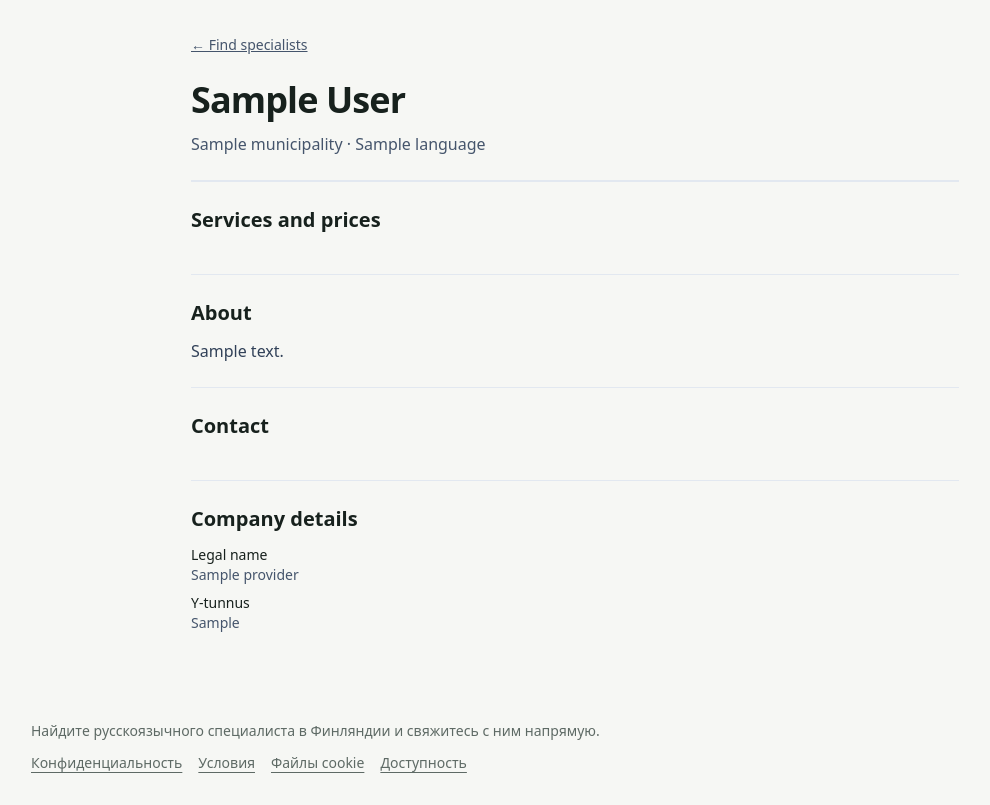
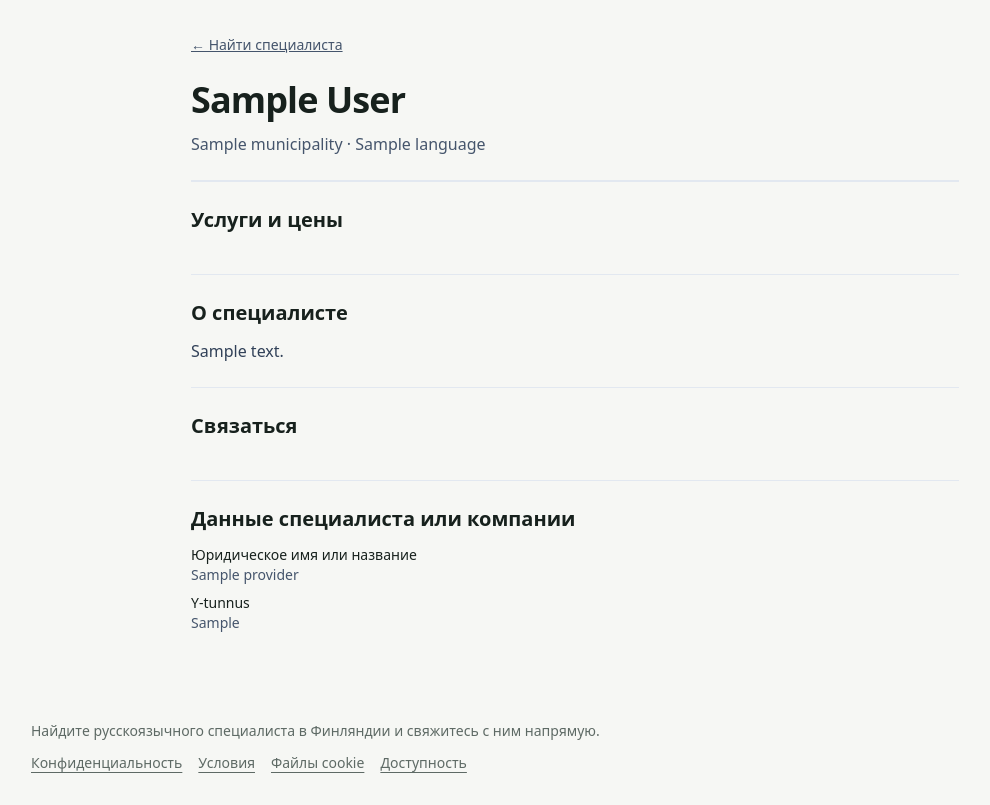
Before and after one commit to StrayForest/palvelut, a Django app: template templates/discovery/provider_profile.html in a window 1280 px wide. Shown: the part 77-882 px from the top of the page, without its empty margins (65-1055 px from the left). Run offline with Django 5.2, Linux system fonts and the light colour scheme; the template is opened without the code that fills it: most values are stand-ins (such as "Sample title", 1, 10 or a date in 2020); style sheets or scripts are compiled from the project's sources; parts of the project's set-up code (start-up, migrations or seed data) failed here and were passed over; some libraries are stand-ins or nearby versions.

Commit message:
P6: translate public provider profile to Russian

```diff
--- a/templates/discovery/provider_profile.html
+++ b/templates/discovery/provider_profile.html
@@ -1,35 +1,35 @@
 {% extends "base.html" %}
-{% load i18n verification_tags %}
+{% load verification_tags %}
 {% block title %}{{ document.document.display_name|default:document.provider.display_name }} · Finrix Palvelut{% endblock %}
 {% block content %}
 {% with provider=document.provider %}
 <article class="mx-auto max-w-3xl" data-analytics-provider="{{ provider.id }}">
-  <a class="text-sm text-slate-600 underline" href="{% url 'localized-home' locale=locale %}">← {% translate "Find specialists" %}</a>
+  <a class="text-sm text-slate-600 underline" href="{% url 'localized-home' locale='ru' %}">← Найти специалиста</a>
   <header class="mt-6 border-b border-slate-200 pb-6">
-    <p class="text-sm font-medium uppercase tracking-wide text-slate-500">{% for service in provider.services.all %}{% if service.is_active %}{{ service.category.name }}{% endif %}{% endfor %}</p>
+    <p class="text-sm font-medium uppercase tracking-wide text-slate-500">{% for service in provider.services.all %}{% if service.is_active %}{{ service.title|default:service.category.name }}{% endif %}{% endfor %}</p>
     <h1 class="mt-2 text-4xl font-bold tracking-tight">{{ document.document.display_name|default:provider.display_name }}</h1>
-    <p class="mt-3 text-slate-600">{% for area in provider.service_areas.all %}{{ area.municipality.name }}{% if not forloop.last %}, {% endif %}{% endfor %} · {% for language in provider.languages.all %}{{ language.language.name }}{% if not forloop.last %}, {% endif %}{% endfor %}</p>
+    <p class="mt-3 text-slate-600">{% for area in provider.service_areas.all %}{{ area.municipality.name }}{% if not forloop.last %}, {% endif %}{% endfor %} · {% for language in provider.languages.all %}{% if language.language.code == 'ru' %}русский{% elif language.language.code == 'fi' %}финский{% elif language.language.code == 'en' %}английский{% else %}{{ language.language.name }}{% endif %}{% if not forloop.last %}, {% endif %}{% endfor %}</p>
   </header>
 
   {% verification_facts provider as facts %}
   {% if facts %}
   <section class="py-6">
-    <h2 class="text-xl font-semibold">{% translate "Verification facts" %}</h2>
+    <h2 class="text-xl font-semibold">Проверенные факты</h2>
     <ul class="mt-4 grid gap-3">
       {% for fact in facts %}
       <li class="rounded-xl border border-slate-200 p-4">
         <p class="font-medium">{{ fact.label }}</p>
-        {% if fact.source_url %}<a class="mt-2 inline-block text-sm text-slate-600 underline" href="{{ fact.source_url }}" rel="nofollow noopener">{% translate "Official source" %}</a>{% endif %}
+        {% if fact.source_url %}<a class="mt-2 inline-block text-sm text-slate-600 underline" href="{{ fact.source_url }}" rel="nofollow noopener">Официальный источник</a>{% endif %}
       </li>
       {% endfor %}
     </ul>
     {% trust_explanation as trust_copy %}
-    <p class="mt-4 text-sm text-slate-600">{{ trust_copy }} <a class="underline" href="{% url 'trust' locale=locale %}">{% translate "How verification works" %}</a></p>
+    <p class="mt-4 text-sm text-slate-600">{{ trust_copy }} <a class="underline" href="{% url 'trust' locale='ru' %}">Как работает проверка</a></p>
   </section>
   {% endif %}
 
   <section class="border-t border-slate-200 py-6">
-    <h2 class="text-xl font-semibold">{% translate "Services and prices" %}</h2>
+    <h2 class="text-xl font-semibold">Услуги и цены</h2>
     <div class="mt-4 grid gap-3">
       {% for service in provider.services.all %}{% if service.is_active %}
       <div class="rounded-xl border border-slate-200 p-4">
@@ -41,21 +41,21 @@
     </div>
   </section>
 
-  {% if document.document.about %}<section class="border-t border-slate-200 py-6"><h2 class="text-xl font-semibold">{% translate "About" %}</h2><p class="mt-3 whitespace-pre-line text-slate-700">{{ document.document.about }}</p></section>{% endif %}
+  {% if document.document.about %}<section class="border-t border-slate-200 py-6"><h2 class="text-xl font-semibold">О специалисте</h2><p class="mt-3 whitespace-pre-line text-slate-700">{{ document.document.about }}</p></section>{% endif %}
 
   <section class="border-t border-slate-200 py-6">
-    <h2 class="text-xl font-semibold">{% translate "Contact" %}</h2>
+    <h2 class="text-xl font-semibold">Связаться</h2>
     <div class="mt-4 flex flex-wrap gap-3">
       {% for contact in provider.contacts.all %}{% if contact.is_public %}
-      <a class="rounded-lg border border-slate-300 px-4 py-2 font-medium" href="{% url 'contact-redirect' locale=locale provider_id=provider.id channel=contact.kind %}" rel="nofollow">{{ contact.label|default:contact.get_kind_display }}</a>
+      <a class="rounded-lg border border-slate-300 px-4 py-2 font-medium" href="{% url 'contact-redirect' locale='ru' provider_id=provider.id channel=contact.kind %}" rel="nofollow">{% if contact.label %}{{ contact.label }}{% elif contact.kind == 'phone' %}Телефон{% elif contact.kind == 'email' %}Электронная почта{% elif contact.kind == 'website' %}Сайт{% elif contact.kind == 'booking' %}Онлайн-запись{% elif contact.kind == 'telegram' %}Telegram{% elif contact.kind == 'whatsapp' %}WhatsApp{% else %}{{ contact.kind }}{% endif %}</a>
       {% endif %}{% endfor %}
     </div>
   </section>
 
   <section class="border-t border-slate-200 py-6">
-    <h2 class="text-xl font-semibold">{% translate "Company details" %}</h2>
-    <dl class="mt-3 grid gap-2 text-sm"><div><dt class="font-medium">{% translate "Legal name" %}</dt><dd class="text-slate-600">{{ provider.legal_name }}</dd></div>{% if provider.y_tunnus %}<div><dt class="font-medium">Y-tunnus</dt><dd class="text-slate-600">{{ provider.y_tunnus }}</dd></div>{% endif %}</dl>
-    {% with current_slug=provider.slugs.first %}{% if current_slug %}<p class="mt-5 text-sm"><a class="text-slate-600 underline" href="{% url 'content-report-provider' locale=locale slug=current_slug.slug %}">{% translate "Report this profile" %}</a></p>{% endif %}{% endwith %}
+    <h2 class="text-xl font-semibold">Данные специалиста или компании</h2>
+    <dl class="mt-3 grid gap-2 text-sm"><div><dt class="font-medium">Юридическое имя или название</dt><dd class="text-slate-600">{{ provider.legal_name }}</dd></div>{% if provider.y_tunnus %}<div><dt class="font-medium">Y-tunnus</dt><dd class="text-slate-600">{{ provider.y_tunnus }}</dd></div>{% endif %}</dl>
+    {% with current_slug=provider.slugs.first %}{% if current_slug %}<p class="mt-5 text-sm"><a class="text-slate-600 underline" href="{% url 'content-report-provider' locale='ru' slug=current_slug.slug %}">Сообщить о проблеме в карточке</a></p>{% endif %}{% endwith %}
   </section>
 </article>
 {% endwith %}
```
